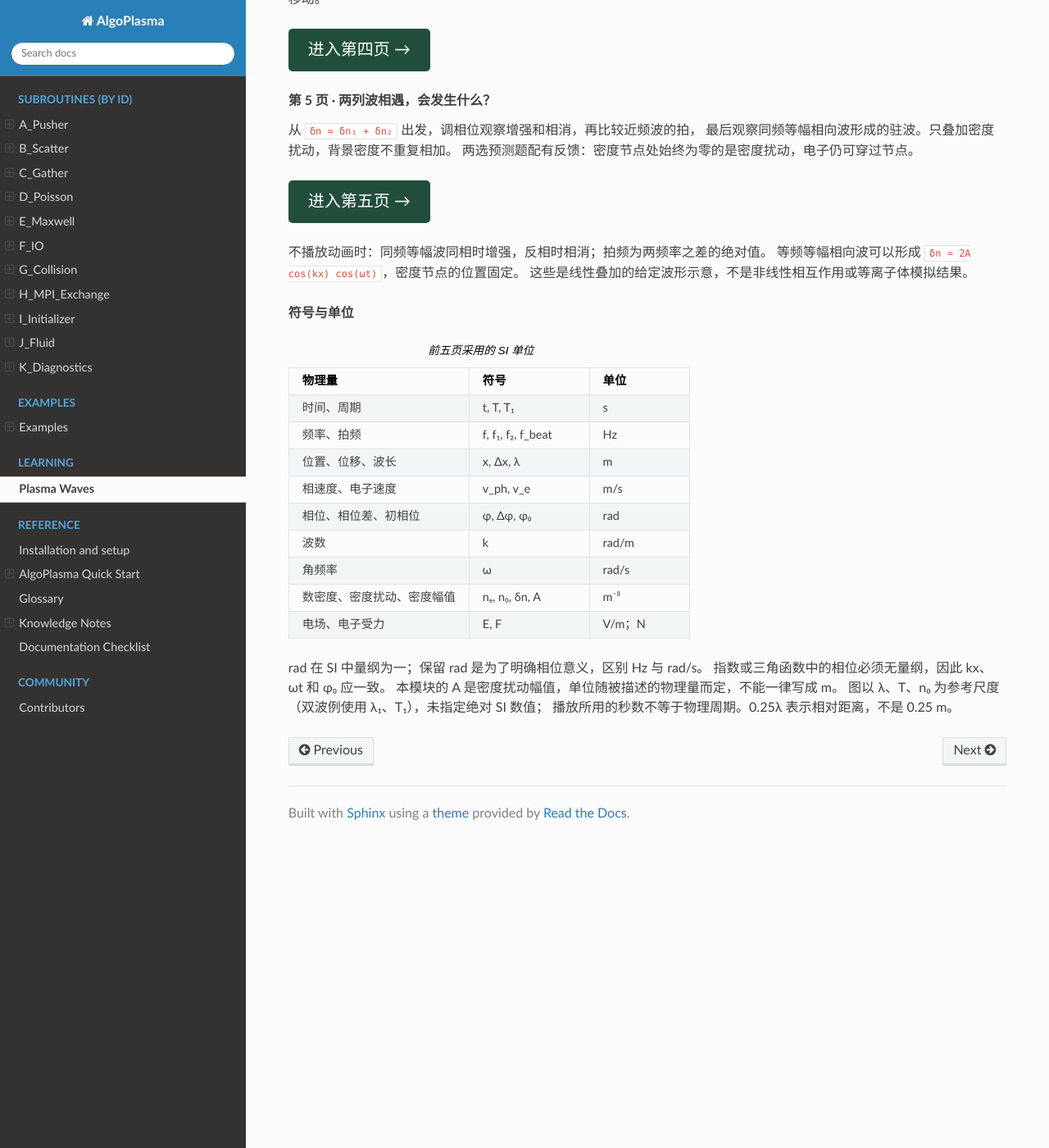
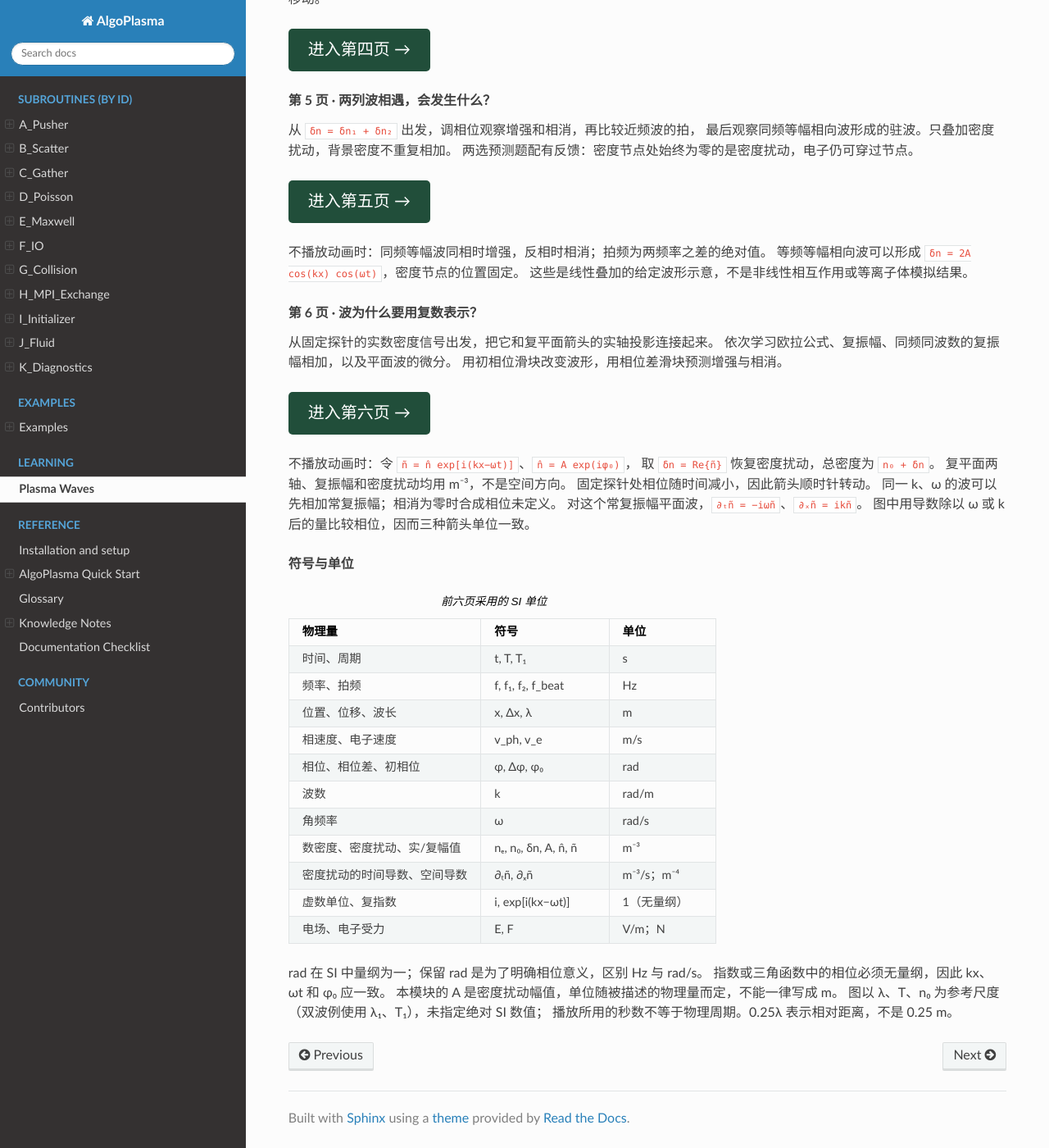
Before and after one commit to AlgoPlasma/AlgoPlasma, a Sphinx documentation site: the page built from docs/source/learning/plasma_waves/index.rst, in a window 1280 px wide and 1400 px high, scrolled down 1421 px. Shown: the whole window at 82% size. Built offline with Sphinx 7.4.7 and the Read the Docs theme 3.1.0, drawn with Linux system fonts in a browser that asks for light colours; formulas are drawn with MathJax 3; pages that are not in the unit, such as notebooks, are missing from menus; the version number could not be read and is left out.

Commit message:
docs: add interactive complex wave representation lesson

```diff
--- a/docs/source/_static/plasma_waves/05_superposition.html
+++ b/docs/source/_static/plasma_waves/05_superposition.html
@@ -19,7 +19,7 @@
       <div class="heading"><h1 id="title">两列波相遇，<span>会发生什么？</span></h1><p class="narration" id="narration">先看一列电子密度波，再让另一列加入。</p><p class="equation" id="equation" hidden></p></div>
       <figure class="scene" id="scene"><canvas id="plasma" role="img" aria-label="向右传播的电子密度波">密度扰动相加可形成干涉、拍与驻波；密度节点固定不代表电子静止。</canvas><p id="canvas-fallback" hidden>δn = δn₁ + δn₂；相位决定增强或相消，差频形成拍，相向同频等幅可形成驻波。 / Add density perturbations: phase controls interference, a frequency difference gives beats, and equal counterpropagating waves form a standing wave.</p><figcaption id="model-note"></figcaption></figure>
       <div class="interaction" id="interaction" hidden><div class="range-control" id="phase-control"><label id="relative-phase-label" for="relative-phase">两列波的相位差</label><input id="relative-phase" type="range" min="0" max="2" step="0.05" value="0"><output id="relative-phase-output" for="relative-phase"></output></div><div id="quiz" hidden><div class="quiz-options" role="group" aria-labelledby="narration"><button id="density-answer" type="button" aria-pressed="false">密度扰动 δn</button><button id="velocity-answer" type="button" aria-pressed="false">电子速度</button></div><p id="feedback" class="feedback" role="status" aria-live="polite" hidden></p></div></div>
-      <div class="takeaway" id="takeaway" hidden><p id="takeaway-text"></p><p class="next-question lesson-links"><a id="previous-lesson" href="04_phase.html?lang=zh">← 第四页</a><a id="next-lesson" href="../../learning/plasma_waves/index.html?lang=zh">返回课程目录 →</a></p></div>
+      <div class="takeaway" id="takeaway" hidden><p id="takeaway-text"></p><p class="next-question lesson-links"><a id="previous-lesson" href="04_phase.html?lang=zh">← 第四页</a><a id="next-lesson" href="06_complex_waves.html?lang=zh">第六页：波为什么要用复数？ →</a></p></div>
     </main>
     <footer class="controls"><div class="progress-group"><div class="progress" id="progress"></div><span class="stage-count" id="stage-count">1 / 5</span></div><p class="keyboard-note" id="keyboard-note"></p><div class="actions"><button class="back" id="back" type="button" hidden>←</button><button class="advance" id="advance" type="button"><span id="advance-text">加入第二列波</span><span id="advance-arrow" aria-hidden="true">→</span></button></div></footer>
   </div>
--- a/docs/source/_static/plasma_waves/wave-course.js
+++ b/docs/source/_static/plasma_waves/wave-course.js
@@ -1,4 +1,4 @@
-/* Shared presentation controls and prescribed-density kinematics for pages 3–5.
+/* Shared presentation controls and prescribed-density kinematics for the course.
  * Not a plasma solver. See docs/author_notes/plasma_waves_measurements.md. */
 (() => {
   'use strict';
--- a/docs/source/_static/plasma_waves/wave-superposition.js
+++ b/docs/source/_static/plasma_waves/wave-superposition.js
@@ -12,7 +12,7 @@
       equations: ['', 'δn = δn₁ + δn₂ <small>密度扰动 [m⁻³]；总密度 nₑ = n₀ + δn</small>', 'f<sub>beat</sub> = |f₂ − f₁| = 0.2 f₁ <small>频率均用 Hz；本例 f₂ = 1.2 f₁</small>', 'δn = 2A cos(kx) cos(ωt) <small>A：密度幅值 [m⁻³]；空间形状 × 时间振荡</small>', ''],
       descriptions: ['先单独观察一个给定的电子密度波。', '两列同向、同频、等幅的密度扰动相加。滑块调节相位差：零相位差时合成幅值为 2A，π 时完全相消，2π 时恢复同相。三条曲线分别显示扰动一、扰动二和总扰动；总电子密度只含一个背景 n0。', '两列同向波频率为 f1 和 1.2 f1，波数也以相同比例变化。本页在固定位置测总密度扰动。慢包络描述起伏幅度的变化，拍频为 0.2 f1，拍周期为 5T1。虚线包络不是第三列独立的波。', '等频等幅的两个相向波相加，得到 2A cos(kx) cos(ωt)。密度节点满足 cos(kx)=0，位置固定，那里 δn 始终为零。波腹的密度起伏最强。节点说的是密度扰动，不是某个电子固定不动。', '固定的蓝色虚线标记密度节点。金色电子在节点附近来回运动，并可以穿过节点。预测始终为零的是密度扰动还是电子速度；选择后获得反馈，答题不阻止导航。'],
       takeaway: '<span class="mint">密度节点固定，</span><span class="gold">电子仍可运动。</span>',
-      previous: '← 第四页：相位与波的表达式', next: '返回课程目录 →',
+      previous: '← 第四页：相位与波的表达式', next: '第六页：波为什么要用复数？ →',
       phaseLabel: '两列波的相位差', phaseUnit: '相位差', constructive: '同相增强 · 幅值 2A', destructive: '反相相消 · 幅值 0', amplitude: '合成幅值',
       first: '先看一列波', probe: '固定探针 · 看时间信号', position: '位置 x [m]', time: '时间 t [s]', node: '密度节点', antinode: '波腹', tracked: '追踪一个电子',
       densityAnswer: '密度扰动 δn', velocityAnswer: '电子速度',
@@ -29,7 +29,7 @@
       equations: ['', 'δn = δn₁ + δn₂ <small>Density perturbations [m⁻³]; total density nₑ = n₀ + δn</small>', 'f<sub>beat</sub> = |f₂ − f₁| = 0.2 f₁ <small>Frequencies in Hz; here f₂ = 1.2 f₁</small>', 'δn = 2A cos(kx) cos(ωt) <small>A: density amplitude [m⁻³]; space × time</small>', ''],
       descriptions: ['Begin with a single prescribed electron-density wave.', 'Two density perturbations have equal amplitude and frequency and travel in the same direction. Adjust their relative phase: zero gives amplitude 2A, π cancels the perturbation, and 2π restores reinforcement. Three curves show the two components and their sum. Total density includes the background n0 only once.', 'Two waves travel in the same direction at frequencies f1 and 1.2 f1, with wavenumbers in the same ratio. At a fixed probe their summed density signal has a slowly varying envelope. Beat frequency is 0.2 f1 and beat period is 5T1. The dashed envelope is not a third independent wave.', 'Two equal-amplitude, equal-frequency waves moving in opposite directions sum to 2A cos(kx) cos(ωt). Density nodes satisfy cos(kx)=0, stay in place and have δn=0 at all times. Antinodes have the largest density oscillations. Nodes concern density, not stationary electrons.', 'Blue dashed lines mark fixed density nodes. A gold electron oscillates near a node and can pass through it. Predict whether density perturbation or electron velocity is always zero there. Feedback is optional and does not block navigation.'],
       takeaway: '<span class="mint">Density nodes stay fixed.</span> <span class="gold">Electrons can still move.</span>',
-      previous: '← Page 4: phase and the wave expression', next: 'Return to course →',
+      previous: '← Page 4: phase and the wave expression', next: 'Page 6: why use complex waves? →',
       phaseLabel: 'Relative phase', phaseUnit: 'Phase difference', constructive: 'In phase · amplitude 2A', destructive: 'Opposite phase · amplitude 0', amplitude: 'Resultant amplitude',
       first: 'Start with one wave', probe: 'Fixed probe · time signal', position: 'Position x [m]', time: 'Time t [s]', node: 'Density node', antinode: 'Antinode', tracked: 'Follow one electron',
       densityAnswer: 'Density perturbation δn', velocityAnswer: 'Electron velocity',
@@ -38,7 +38,7 @@
     }
   };
   PlasmaLesson.start({
-    translations, previous: '04_phase.html', next: '../../learning/plasma_waves/index.html', running: () => true,
+    translations, previous: '04_phase.html', next: '06_complex_waves.html', running: () => true,
     rate: s => s.stage === 2 ? .6 : .15,
     setup(a) {
       a.s.data.phase = 0; a.s.data.answer = null;
--- a/docs/source/learning/plasma_waves/index.rst
+++ b/docs/source/learning/plasma_waves/index.rst
@@ -100,9 +100,28 @@ Plasma Waves
    等频等幅相向波可以形成 ``δn = 2A cos(kx) cos(ωt)``，密度节点的位置固定。
    这些是线性叠加的给定波形示意，不是非线性相互作用或等离子体模拟结果。
 
+   .. rubric:: 第 6 页 · 波为什么要用复数表示？
+
+   从固定探针的实数密度信号出发，把它和复平面箭头的实轴投影连接起来。
+   依次学习欧拉公式、复振幅、同频同波数的复振幅相加，以及平面波的微分。
+   用初相位滑块改变波形，用相位差滑块预测增强与相消。
+
+   .. raw:: html
+
+      <p><a class="reference external" href="../../_static/plasma_waves/06_complex_waves.html?lang=zh"
+      style="display:inline-block;padding:14px 24px;background:#214e3a;color:#fff;border-radius:5px;font-size:20px;text-decoration:none;">进入第六页 →</a></p>
+
+   不播放动画时：令 ``ñ = n̂ exp[i(kx−ωt)]``、``n̂ = A exp(iφ₀)``，
+   取 ``δn = Re{ñ}`` 恢复密度扰动，总密度为 ``n₀ + δn``。
+   复平面两轴、复振幅和密度扰动均用 m⁻³，不是空间方向。
+   固定探针处相位随时间减小，因此箭头顺时针转动。
+   同一 k、ω 的波可以先相加常复振幅；相消为零时合成相位未定义。
+   对这个常复振幅平面波，``∂ₜñ = −iωñ``、``∂ₓñ = ikñ``。
+   图中用导数除以 ω 或 k 后的量比较相位，因而三种箭头单位一致。
+
    .. rubric:: 符号与单位
 
-   .. list-table:: 前五页采用的 SI 单位
+   .. list-table:: 前六页采用的 SI 单位
       :header-rows: 1
       :widths: 45 30 25
 
@@ -130,9 +149,15 @@ Plasma Waves
       * - 角频率
         - ω
         - rad/s
-      * - 数密度、密度扰动、密度幅值
-        - nₑ, n₀, δn, A
+      * - 数密度、密度扰动、实/复幅值
+        - nₑ, n₀, δn, A, n̂, ñ
         - m⁻³
+      * - 密度扰动的时间导数、空间导数
+        - ∂ₜñ, ∂ₓñ
+        - m⁻³/s；m⁻⁴
+      * - 虚数单位、复指数
+        - i, exp[i(kx−ωt)]
+        - 1（无量纲）
       * - 电场、电子受力
         - E, F
         - V/m；N
@@ -252,9 +277,30 @@ Plasma Waves
    cross those nodes. These are prescribed illustrations of linear superposition,
    not nonlinear interactions or plasma-simulation results.
 
+   .. rubric:: Page 6 · Why write waves as complex numbers?
+
+   Connect the real density signal at a fixed probe to the real-axis projection
+   of a rotating complex arrow. Reveal Euler's identity, complex amplitude,
+   same-mode amplitude addition, then differentiation of a plane wave. Adjust
+   initial phase and predict reinforcement or cancellation with one phase slider.
+
+   .. raw:: html
+
+      <p><a class="reference external" href="../../_static/plasma_waves/06_complex_waves.html?lang=en"
+      style="display:inline-block;padding:14px 24px;background:#214e3a;color:#fff;border-radius:5px;font-size:20px;text-decoration:none;">Open page 6 →</a></p>
+
+   Text alternative: write ``ñ = n̂ exp[i(kx−ωt)]`` and ``n̂ = A exp(iφ₀)``;
+   recover the physical density perturbation as ``δn = Re{ñ}``, with total
+   density ``n₀ + δn``. Both complex axes, the complex amplitude and density
+   perturbation use m⁻³; they are not spatial directions. At a fixed probe,
+   phase decreases with time, so the arrow rotates clockwise. Constant amplitudes
+   can be added for a common k and ω; zero resultant amplitude has undefined phase.
+   For this constant-amplitude plane wave, ``∂ₜñ = −iωñ`` and ``∂ₓñ = ikñ``.
+   The plot divides derivatives by ω or k to compare phase with consistent units.
+
    .. rubric:: Symbols and units
 
-   .. list-table:: SI units in the first five pages
+   .. list-table:: SI units in the first six pages
       :header-rows: 1
       :widths: 45 30 25
 
@@ -282,9 +328,15 @@ Plasma Waves
       * - Angular frequency
         - ω
         - rad/s
-      * - Number density, density perturbation and density amplitude
-        - nₑ, n₀, δn, A
+      * - Number density, perturbation, real/complex amplitude
+        - nₑ, n₀, δn, A, n̂, ñ
         - m⁻³
+      * - Temporal and spatial density derivatives
+        - ∂ₜñ, ∂ₓñ
+        - m⁻³/s; m⁻⁴
+      * - Imaginary unit and complex exponential
+        - i, exp[i(kx−ωt)]
+        - 1 (dimensionless)
       * - Electric field and electron force
         - E, F
         - V/m; N
```
Also changed, not shown: docs/author_notes/plasma_waves_complex.md (added, +90 -0 lines), docs/author_notes/plasma_waves_measurements.md (+1 -1 lines), docs/source/_static/plasma_waves/06_complex_waves.html (added, +33 -0 lines), docs/source/_static/plasma_waves/wave-complex.css (added, +20 -0 lines), docs/source/_static/plasma_waves/wave-complex.js (added, +209 -0 lines).
